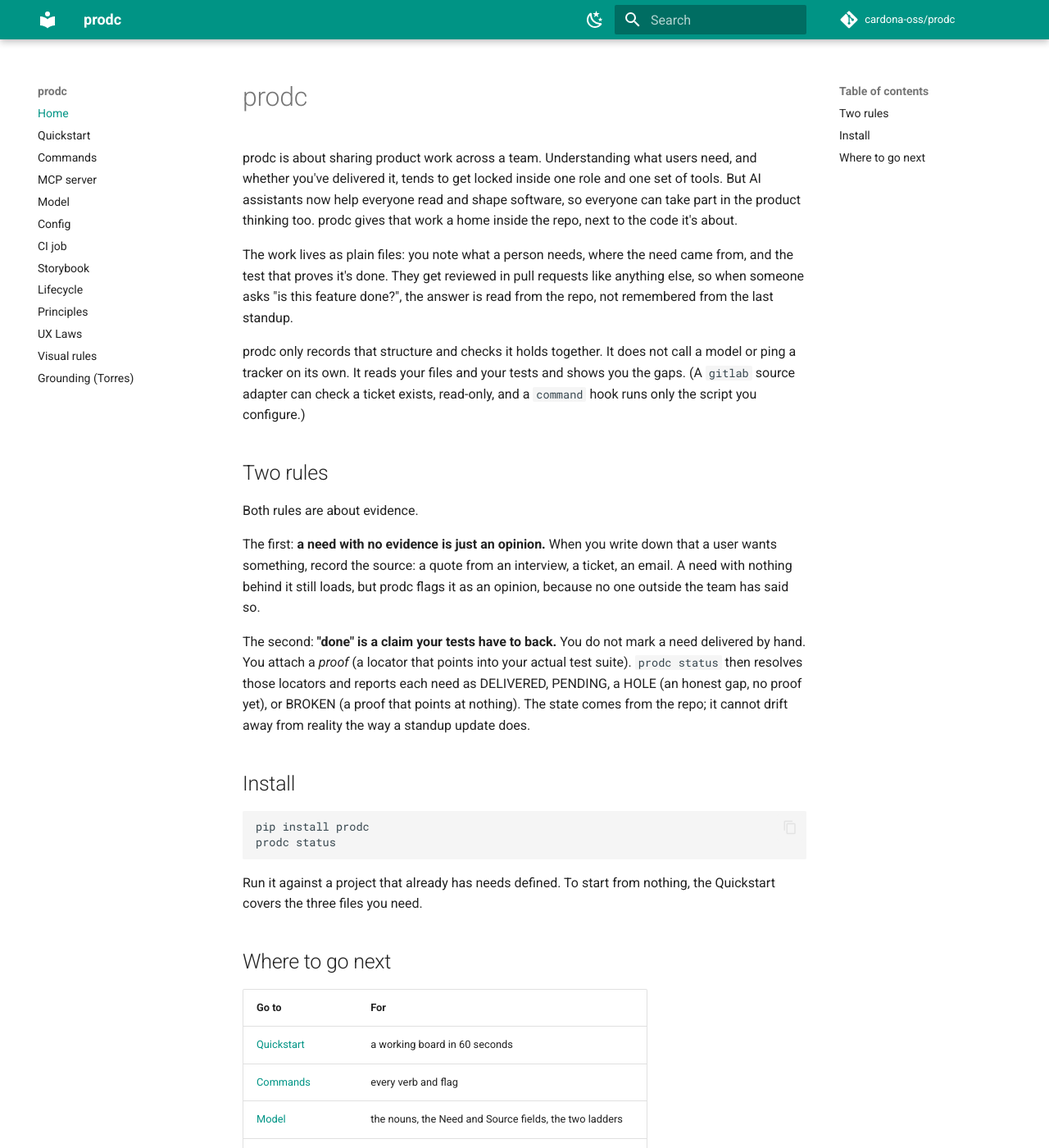
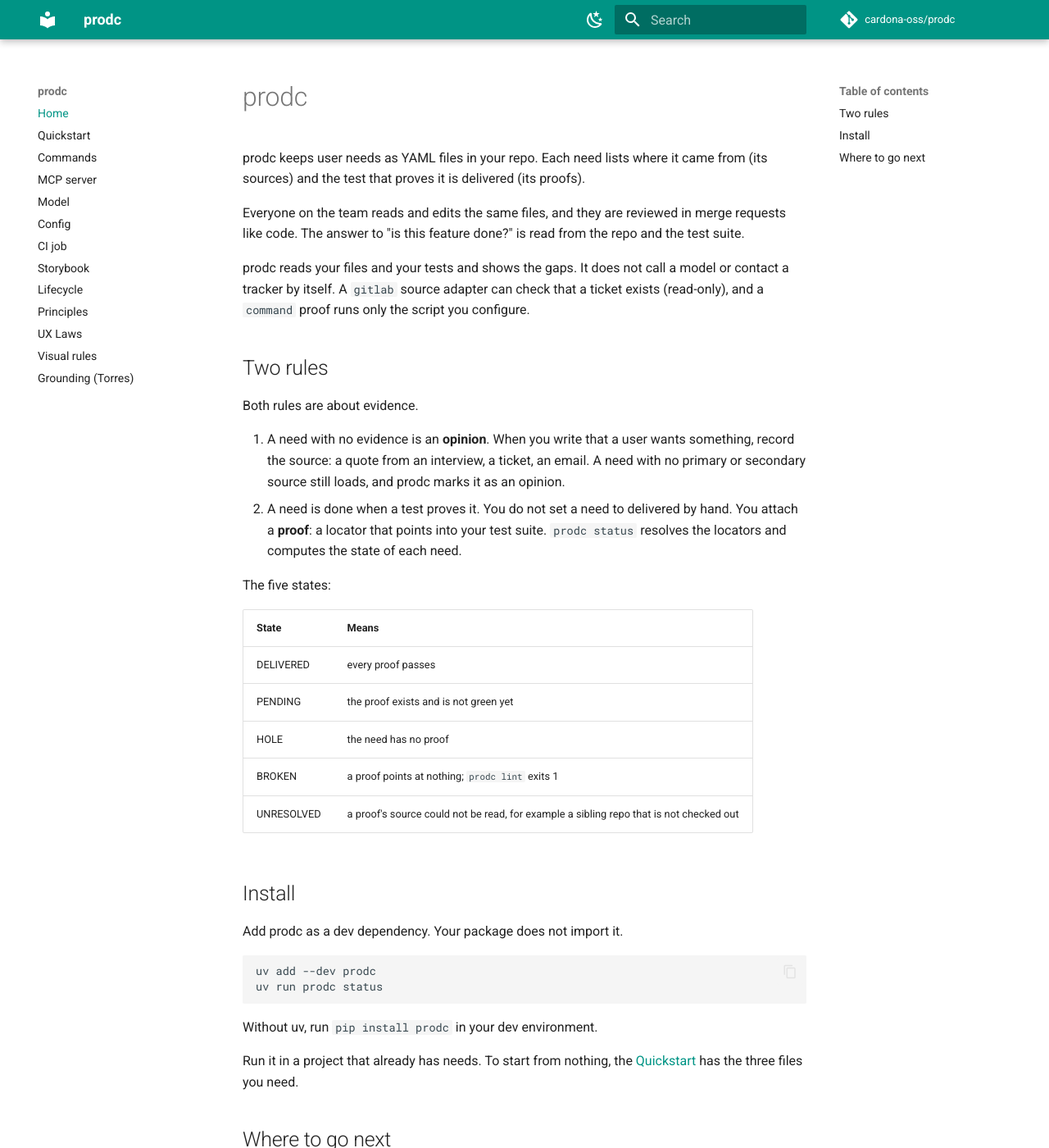
Before and after one commit to jorgeecardona/prodc, an MkDocs documentation site: the page built from docs/index.md, in a window 1280 px wide and 1400 px high. Shown: the whole window at 82% size. Built offline with MkDocs 1.6.1 and Material for MkDocs 9.7.7, drawn with Linux system fonts in a browser that asks for light colours; comment, search, counter and statistics services are not loaded; some of the changed text lies outside the part shown.

Commit message:
docs: README header and install as a dev dependency; CHANGELOG headings for 0.11.2 and 0.11.3
- README: new tagline, five-link row, a legend after the first status output, five states,
  14 proof kinds minus the deprecated ones, no deprecated commands, Status: beta.
- Install is `uv add --dev prodc` in README, docs/index.md and docs/mcp.md.
- CHANGELOG: #126 under 0.11.2 and #120 under 0.11.3 (both 2026-11-20); em dashes removed.
- docs/commands.md: `status --json` summary keys and `suggest --relink`; ids are unique
  across needs, roles, principles and decisions (also docs/model.md).
- docs/ci.md pins prodc 0.11.3. agent.md: `issue close` needs `--fixed-in`; UNRESOLVED state.
- pyproject: new summary, Python 3.14 classifier.
- ux catalog guard messages use a colon, not an em dash.

````diff
--- a/docs/index.md
+++ b/docs/index.md
@@ -1,44 +1,57 @@
 # prodc
 
-prodc is about sharing product work across a team. Understanding what users need, and whether you've delivered it, tends to get locked inside one role and one set of tools. But AI assistants now help everyone read and shape software, so everyone can take part in the product thinking too. prodc gives that work a home inside the repo, next to the code it's about.
+prodc keeps user needs as YAML files in your repo. Each need lists where it came from (its
+sources) and the test that proves it is delivered (its proofs).
 
-The work lives as plain files: you note what a person needs, where the need came from, and the test that proves it's done. They get reviewed in pull requests like anything else, so when someone asks "is this feature done?", the answer is read from the repo, not remembered from the last standup.
+Everyone on the team reads and edits the same files, and they are reviewed in merge requests like
+code. The answer to "is this feature done?" is read from the repo and the test suite.
 
-prodc only records that structure and checks it holds together. It does not call a model or ping a tracker
-on its own. It reads your files and your tests and shows you the gaps. (A `gitlab` source adapter can
-check a ticket exists, read-only, and a `command` hook runs only the script you configure.)
+prodc reads your files and your tests and shows the gaps. It does not call a model or contact a
+tracker by itself. A `gitlab` source adapter can check that a ticket exists (read-only), and a
+`command` proof runs only the script you configure.
 
 ## Two rules
 
 Both rules are about evidence.
 
-The first: **a need with no evidence is just an opinion.** When you write down that a user wants something,
-record the source: a quote from an interview, a ticket, an email. A need with nothing behind it still
-loads, but prodc flags it as an opinion, because no one outside the team has said so.
+1. A need with no evidence is an **opinion**. When you write that a user wants something, record
+   the source: a quote from an interview, a ticket, an email. A need with no primary or
+   secondary source still loads, and prodc marks it as an opinion.
+2. A need is done when a test proves it. You do not set a need to delivered by hand. You attach a
+   **proof**: a locator that points into your test suite. `prodc status` resolves the locators
+   and computes the state of each need.
 
-The second: **"done" is a claim your tests have to back.** You do not mark a need delivered by hand. You
-attach a *proof* (a locator that points into your actual test suite). `prodc status` then resolves those
-locators and reports each need as DELIVERED, PENDING, a HOLE (an honest gap, no proof yet), or BROKEN
-(a proof that points at nothing). The state comes from the repo; it cannot drift away from reality the
-way a standup update does.
+The five states:
+
+| State | Means |
+|---|---|
+| DELIVERED | every proof passes |
+| PENDING | the proof exists and is not green yet |
+| HOLE | the need has no proof |
+| BROKEN | a proof points at nothing; `prodc lint` exits 1 |
+| UNRESOLVED | a proof's source could not be read, for example a sibling repo that is not checked out |
 
 ## Install
 
+Add prodc as a dev dependency. Your package does not import it.
+
 ```bash
-pip install prodc
-prodc status
+uv add --dev prodc
+uv run prodc status
 ```
 
-Run it against a project that already has needs defined. To start from nothing, the Quickstart covers
-the three files you need.
+Without uv, run `pip install prodc` in your dev environment.
+
+Run it in a project that already has needs. To start from nothing, the
+[Quickstart](quickstart.md) has the three files you need.
 
 ## Where to go next
 
 | Go to | For |
 |---|---|
-| [Quickstart](quickstart.md) | a working board in 60 seconds |
+| [Quickstart](quickstart.md) | a working board from three files |
 | [Commands](commands.md) | every verb and flag |
-| [Model](model.md) | the nouns, the Need and Source fields, the two ladders |
+| [Model](model.md) | the nouns, the Need and Source fields, the source and attestation kinds |
 | [Config](config.md) | every `prodc.toml` section |
 | [Lifecycle](lifecycle.md) | how a need moves through its states as evidence arrives |
 | [Grounding (Torres)](grounding-torres.md) | how prodc maps onto *Continuous Discovery Habits* |
--- a/pyproject.toml
+++ b/pyproject.toml
@@ -1,7 +1,7 @@
 [project]
 name = "prodc"
 dynamic = ["version"]  # the single source of truth is __version__ in src/prodc/__init__.py (see [tool.hatch.version])
-description = "A command-line tool for tracking user needs, their evidence and the tests that prove them"
+description = "Track user needs as YAML in your repo, each with its evidence and the tests that prove it"
 readme = "README.md"
 requires-python = ">=3.12"
 license = "MIT"
@@ -21,6 +21,7 @@ classifiers = [
     "Programming Language :: Python :: 3",
     "Programming Language :: Python :: 3.12",
     "Programming Language :: Python :: 3.13",
+    "Programming Language :: Python :: 3.14",
     "Topic :: Software Development :: Testing",
     "Topic :: Scientific/Engineering",
     "Typing :: Typed",
--- a/src/prodc/__init__.py
+++ b/src/prodc/__init__.py
@@ -1,3 +1,3 @@
 """prodc: product management as code."""
 
-__version__ = "0.11.3"  # the single source of truth; pyproject reads it via [tool.hatch.version]
+__version__ = "0.11.4"  # the single source of truth; pyproject reads it via [tool.hatch.version]
````
Also changed, not shown: AGENTS.md (+13 -7 lines), CHANGELOG.md (+30 -26 lines), README.md (+66 -34 lines), docs/ci.md (+1 -1 lines), docs/commands.md (+17 -2 lines), docs/mcp.md (+2 -1 lines), docs/model.md (+1 -1 lines), src/prodc/agent.md (+5 -4 lines), 2 other files.
